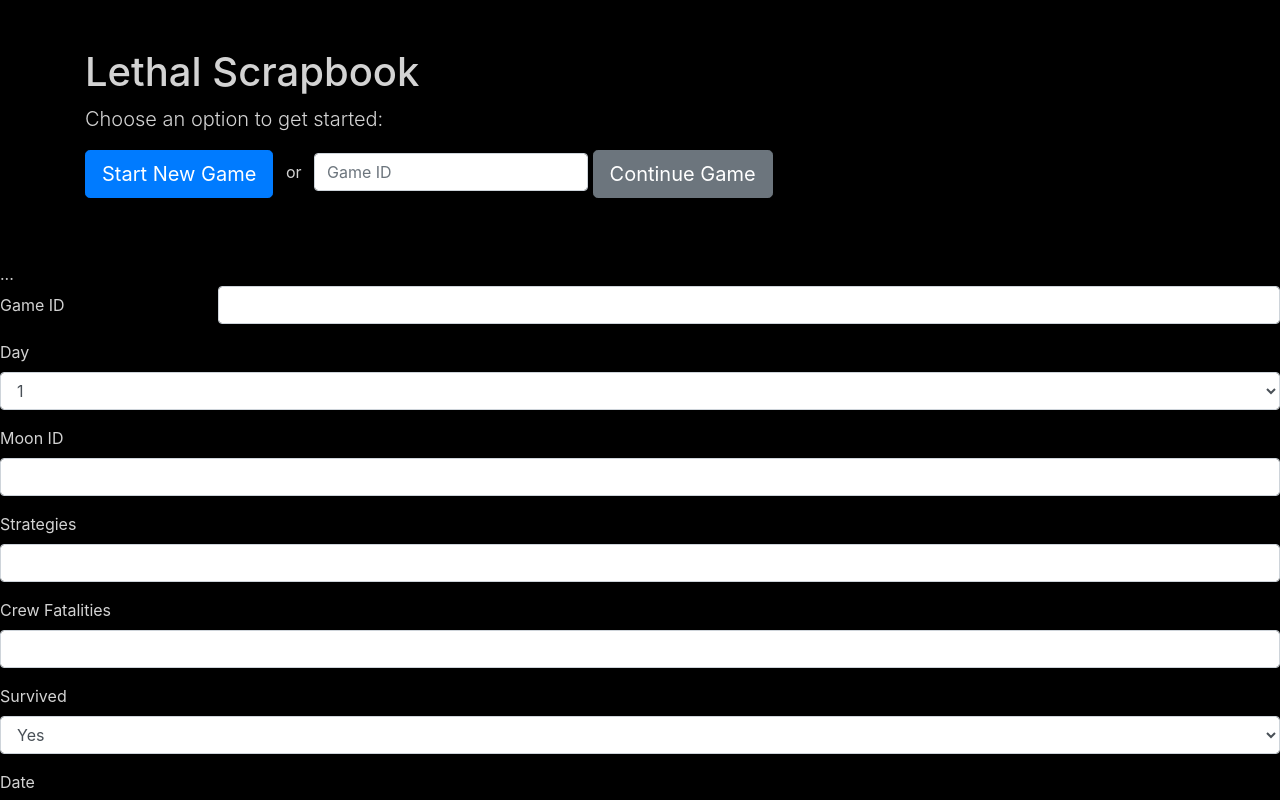
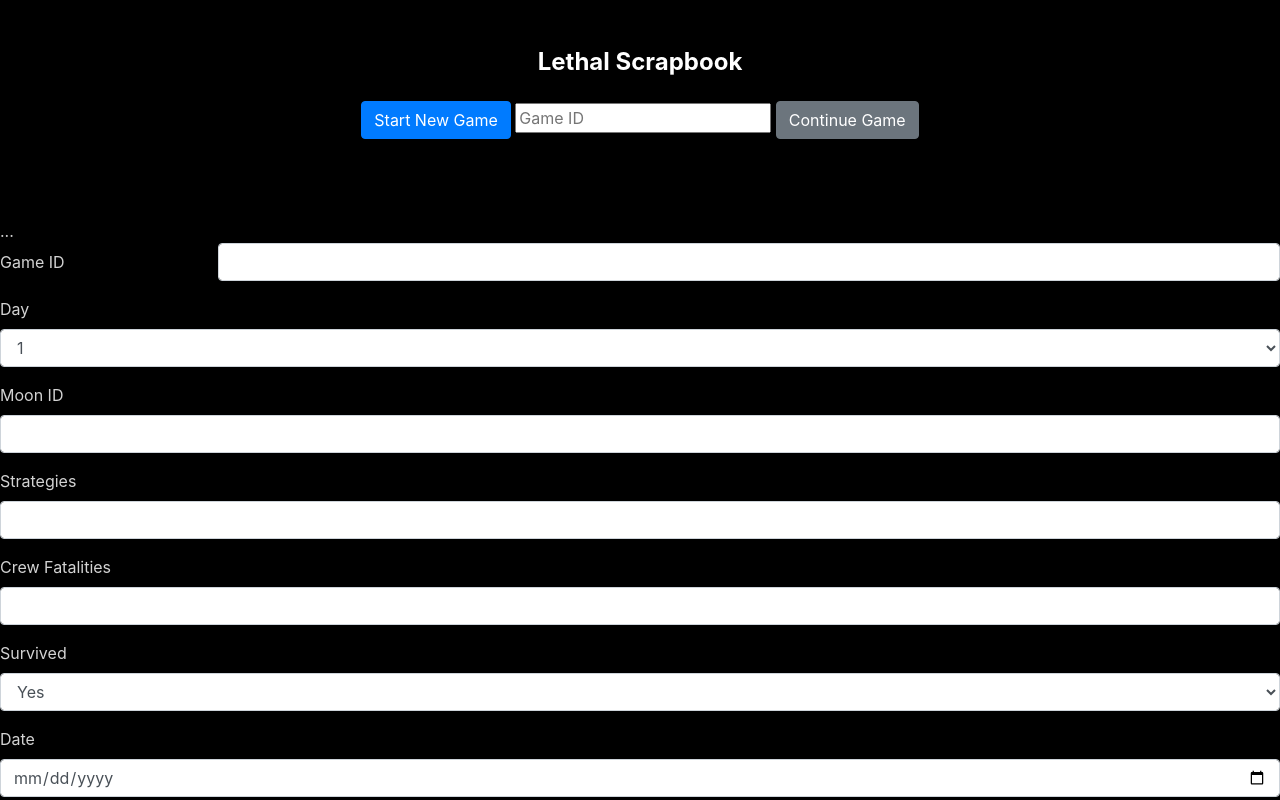
Before and after one commit to ryanklee/lethal_scrapbook, a website: page lethal-scrapbook/public/index.html in a window 1280 px wide. Shown: the top 800 px of the page. Drawn offline with nearby package versions, Linux system fonts and the light colour scheme.

Commit message:
Refactored the index page layout and styles.

```diff
--- a/lethal-scrapbook/public/index.html
+++ b/lethal-scrapbook/public/index.html
@@ -9,7 +9,7 @@
     .heavy-font {
       font-weight: 700; /* Bootstrap's 'font-weight-bold' class uses 700 as well */
       font-size: 1.5rem; /* Adjust size as needed */
-      color: #ea0f0b; /* Set the color of the title */
+      color: #ffffff; /* Set the color of the title to white */
     }
     body {
       background-color: #000; /* Set the background color to black */
@@ -19,26 +19,24 @@
 </head>
 <body>
 <body class="d-flex flex-column h-100">
-  <main role="main" class="flex-shrink-0">
-    <div class="container">
-      <h1 class="mt-5">Lethal Scrapbook</h1>
-      <p class="lead">Choose an option to get started:</p>
-      <div id="game-options" class="mb-3">
-        <button id="startNewGame" class="btn btn-primary btn-lg">Start New Game</button>
-        <span class="mx-2">or</span>
-        <input type="number" id="continueGameId" class="form-control d-inline-block w-auto" placeholder="Game ID">
-        <button id="continueGame" class="btn btn-secondary btn-lg">Continue Game</button>
-      </div>
-      <div id="runsDisplay" class="mt-5">
-        <!-- Runs table will be inserted here -->
-      </div>
-      <nav aria-label="Run data pagination">
-        <ul class="pagination">
+  <div class="container">
+    <h1 class="heavy-font text-center mt-5 mb-4">Lethal Scrapbook</h1>
+    <div id="game-options" class="text-center">
+      <button id="startNewGame" class="btn btn-primary">Start New Game</button>
+      <input type="number" id="continueGameId" placeholder="Game ID">
+      <button id="continueGame" class="btn btn-secondary">Continue Game</button>
+    </div>
+    <div id="runsDisplay" class="mt-5">
+      <table id="runsTable" class="table table-dark table-striped">
+        <!-- Table headers and initial 50 rows of run data will be inserted here -->
+      </table>
+      <nav id="paginationNav" aria-label="Run data pagination">
+        <ul class="pagination justify-content-center">
           <!-- Pagination links will be inserted here -->
         </ul>
       </nav>
     </div>
-  </main>
+  </div>
 
 
     <form id="run-form">
```
Also changed, not shown: lethal-scrapbook/public/scripts.js (+5 -3 lines).
